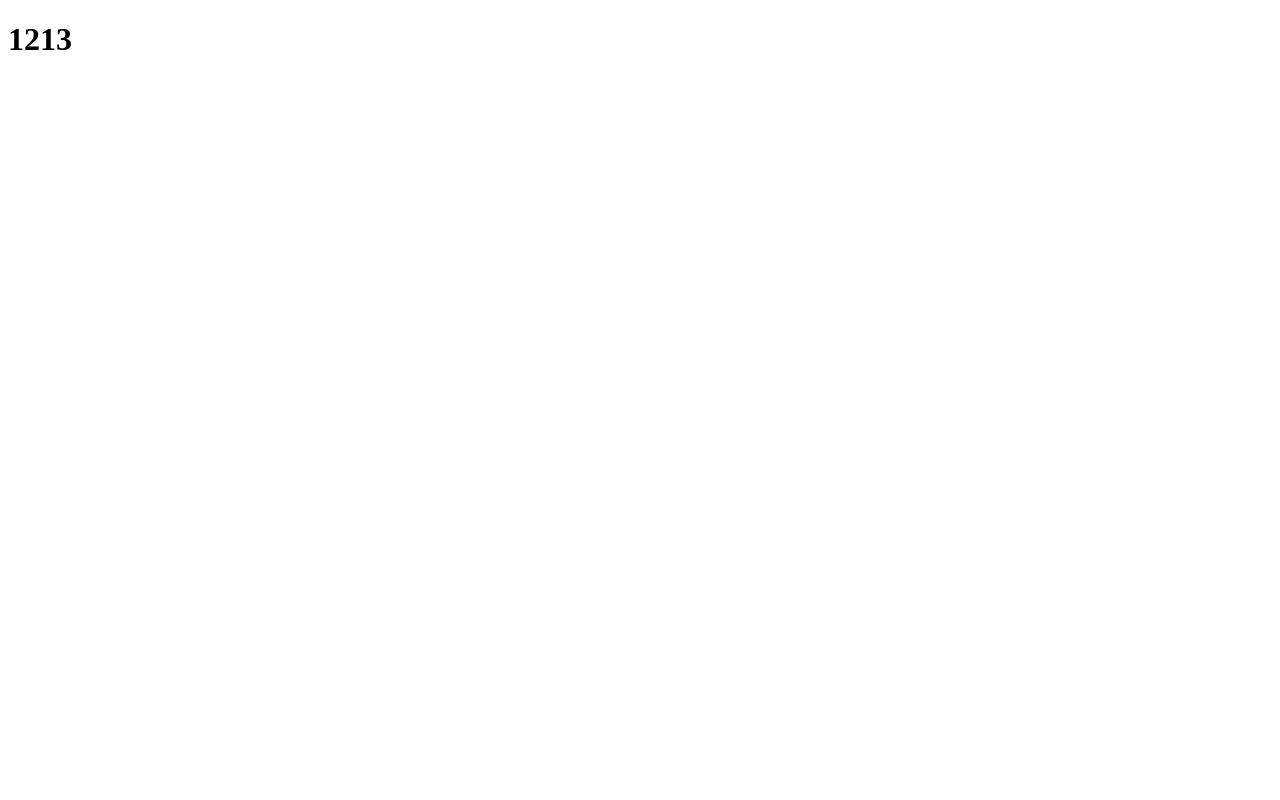
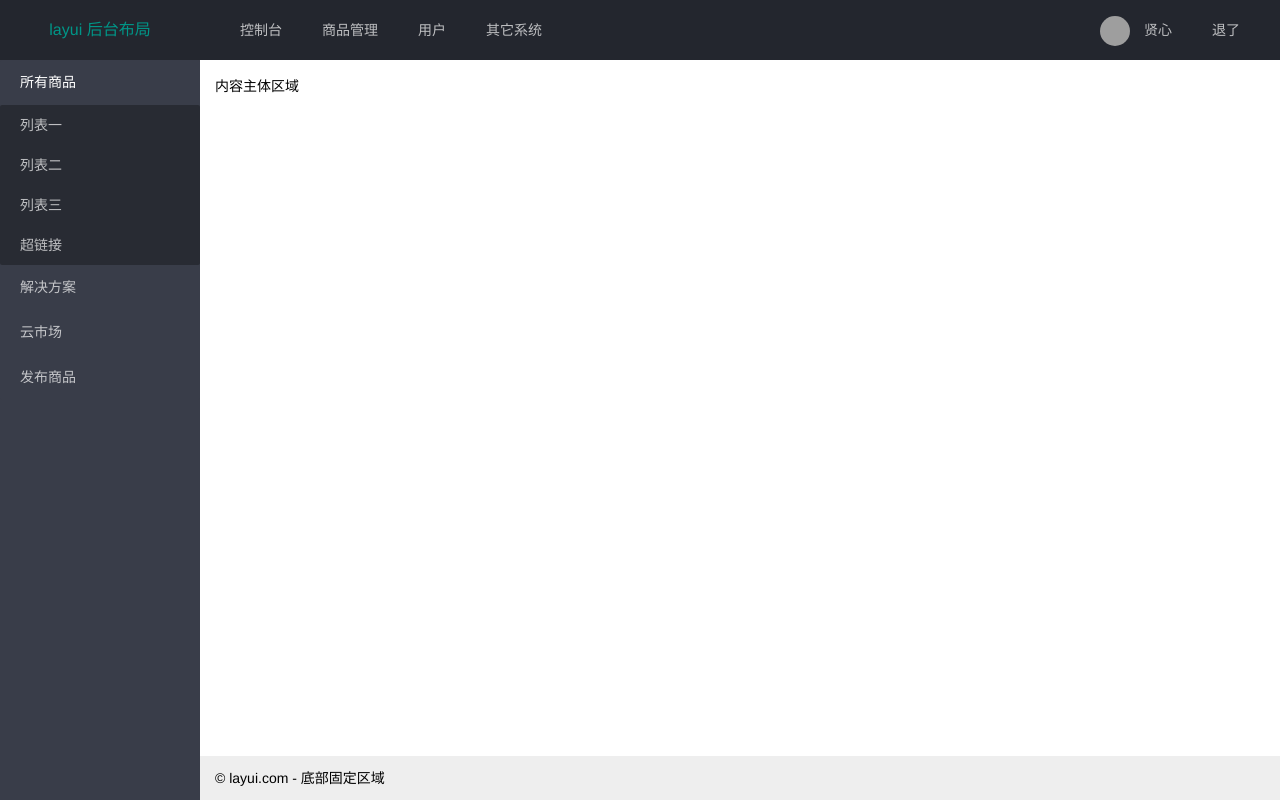
Before and after one commit to 1976996133/big-event-02, a plain HTML site: page index.html in a window 1280 px wide. Drawn offline with Linux system fonts and the light colour scheme; grey boxes are pictures that could not be loaded.

Commit message:
精简版

```diff
--- a/index.html
+++ b/index.html
@@ -1,14 +1,91 @@
 <!DOCTYPE html>
-<html lang="zh-CN">
+<html>
 
 <head>
-    <meta charset="UTF-8">
-    <meta name="viewport" content="width=device-width, initial-scale=1.0">
-    <title>Document</title>
+    <meta charset="utf-8">
+    <meta name="viewport" content="width=device-width, initial-scale=1, maximum-scale=1">
+    <title>layout 后台大布局 - Layui</title>
+    <link rel="stylesheet" href="/assets/lib/layui/css/layui.css">
 </head>
 
-<body>
-    <h1>1213</h1>
+<body class="layui-layout-body">
+    <div class="layui-layout layui-layout-admin">
+        <div class="layui-header">
+            <div class="layui-logo">layui 后台布局</div>
+            <!-- 头部区域（可配合layui已有的水平导航） -->
+            <ul class="layui-nav layui-layout-left">
+                <li class="layui-nav-item"><a href="">控制台</a></li>
+                <li class="layui-nav-item"><a href="">商品管理</a></li>
+                <li class="layui-nav-item"><a href="">用户</a></li>
+                <li class="layui-nav-item">
+                    <a href="javascript:;">其它系统</a>
+                    <dl class="layui-nav-child">
+                        <dd><a href="">邮件管理</a></dd>
+                        <dd><a href="">消息管理</a></dd>
+                        <dd><a href="">授权管理</a></dd>
+                    </dl>
+                </li>
+            </ul>
+            <ul class="layui-nav layui-layout-right">
+                <li class="layui-nav-item">
+                    <a href="javascript:;">
+                        <img src="http://t.cn/RCzsdCq" class="layui-nav-img">
+                        贤心
+                    </a>
+                    <dl class="layui-nav-child">
+                        <dd><a href="">基本资料</a></dd>
+                        <dd><a href="">安全设置</a></dd>
+                    </dl>
+                </li>
+                <li class="layui-nav-item"><a href="">退了</a></li>
+            </ul>
+        </div>
+
+        <div class="layui-side layui-bg-black">
+            <div class="layui-side-scroll">
+                <!-- 左侧导航区域（可配合layui已有的垂直导航） -->
+                <ul class="layui-nav layui-nav-tree" lay-filter="test">
+                    <li class="layui-nav-item layui-nav-itemed">
+                        <a class="" href="javascript:;">所有商品</a>
+                        <dl class="layui-nav-child">
+                            <dd><a href="javascript:;">列表一</a></dd>
+                            <dd><a href="javascript:;">列表二</a></dd>
+                            <dd><a href="javascript:;">列表三</a></dd>
+                            <dd><a href="">超链接</a></dd>
+                        </dl>
+                    </li>
+                    <li class="layui-nav-item">
+                        <a href="javascript:;">解决方案</a>
+                        <dl class="layui-nav-child">
+                            <dd><a href="javascript:;">列表一</a></dd>
+                            <dd><a href="javascript:;">列表二</a></dd>
+                            <dd><a href="">超链接</a></dd>
+                        </dl>
+                    </li>
+                    <li class="layui-nav-item"><a href="">云市场</a></li>
+                    <li class="layui-nav-item"><a href="">发布商品</a></li>
+                </ul>
+            </div>
+        </div>
+
+        <div class="layui-body">
+            <!-- 内容主体区域 -->
+            <div style="padding: 15px;">内容主体区域</div>
+        </div>
+
+        <div class="layui-footer">
+            <!-- 底部固定区域 -->
+            © layui.com - 底部固定区域
+        </div>
+    </div>
+    <script src="../src/layui.js"></script>
+    <script>
+        //JavaScript代码区域
+        layui.use('element', function () {
+            var element = layui.element;
+
+        });
+    </script>
 </body>
 
 </html>
```
Also changed, not shown: login.html (+2 -0 lines).
